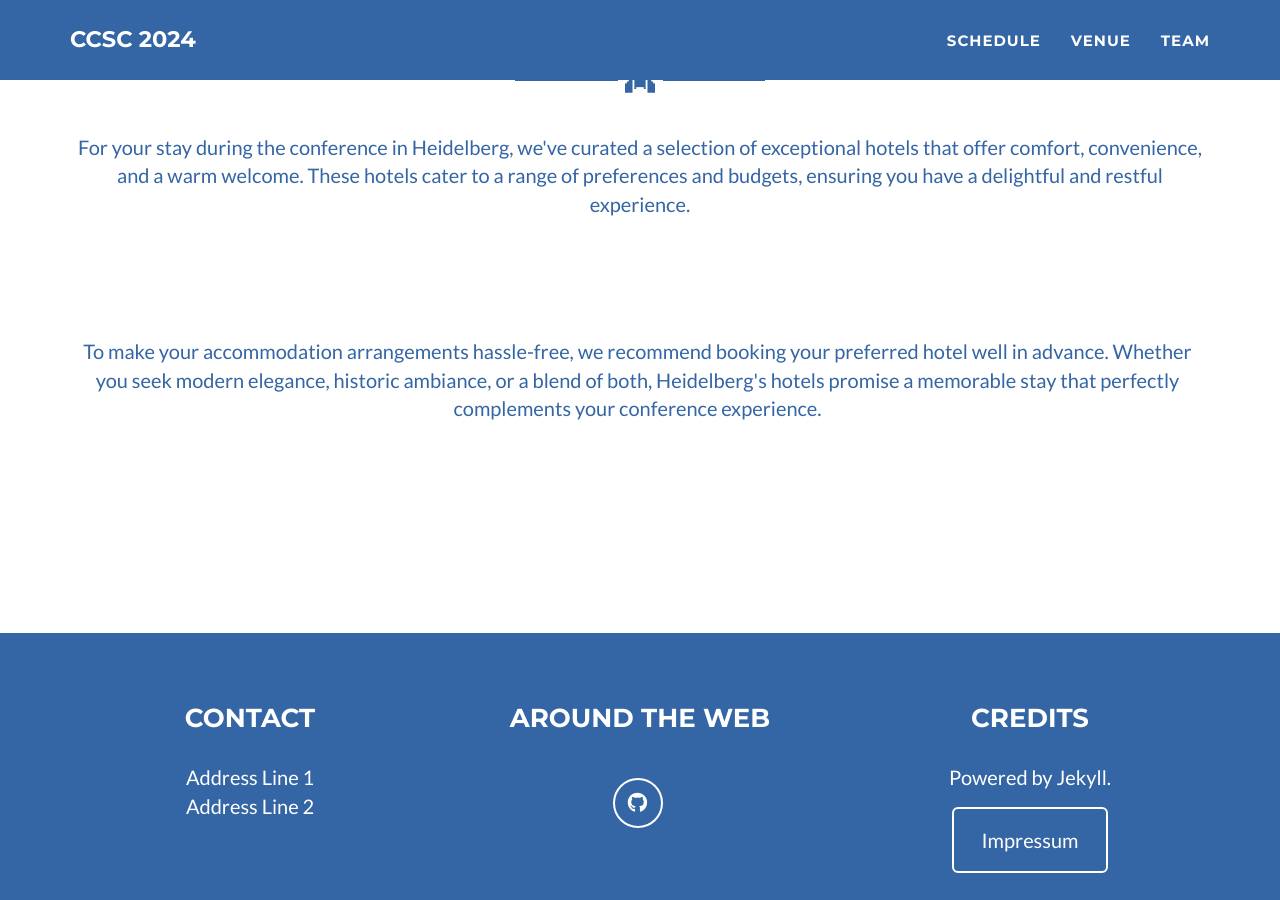
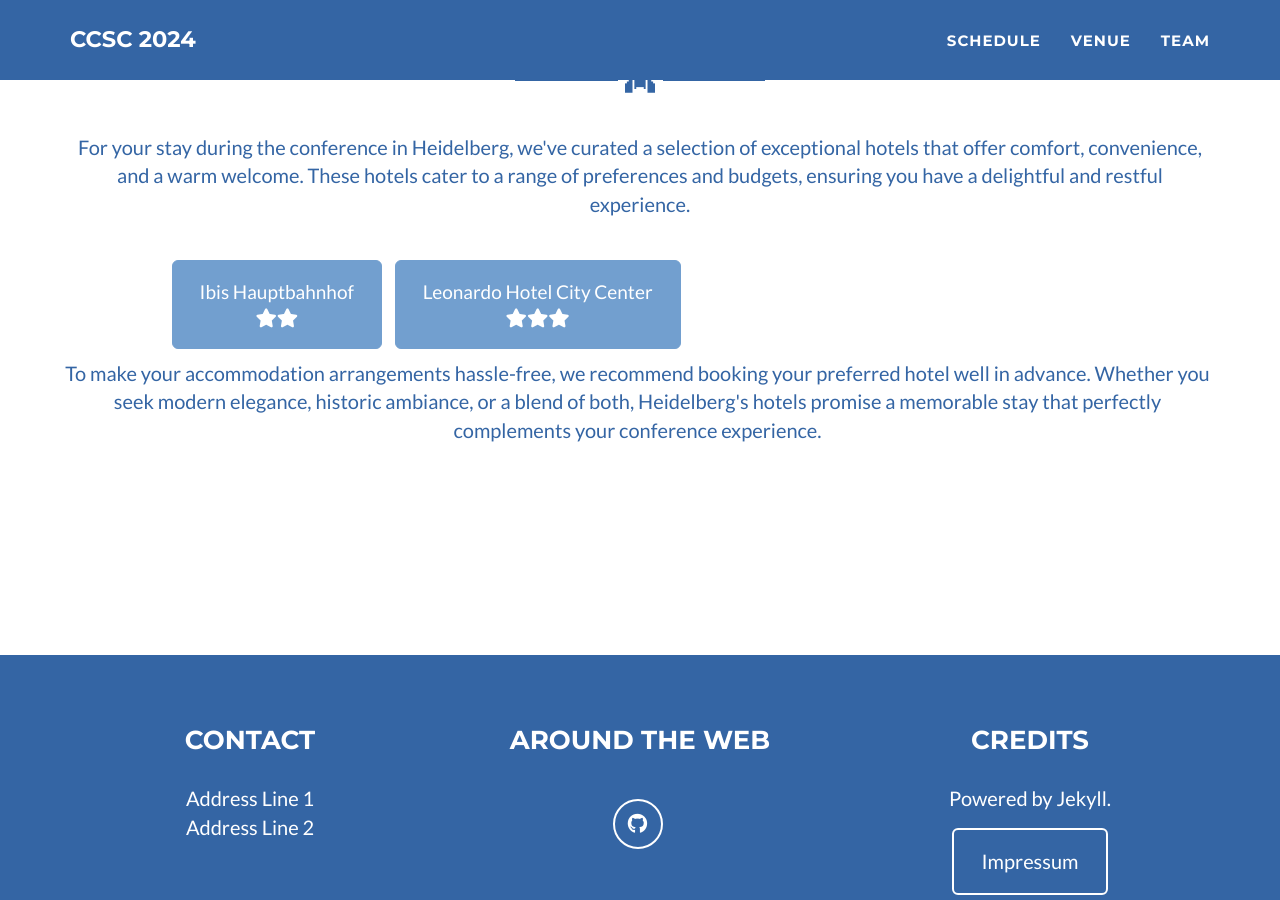
Before and after one commit to ccsc2024/ccsc2024.github.io, a Jekyll site: the page built from venue.html, in a window 1280 px wide and 900 px high, scrolled down 1508 px. Built offline with Jekyll 4.4.1, drawn with Linux system fonts in a browser that asks for light colours.

Commit message:
Update venue.html

```diff
--- a/venue.html
+++ b/venue.html
@@ -50,16 +50,13 @@ layout: page
           For your stay during the conference in Heidelberg, we've curated a selection of exceptional hotels that offer comfort, convenience, and a warm welcome.
           These hotels cater to a range of preferences and budgets, ensuring you have a delightful and restful experience.
         </p>
-      </div>
       <br>
-      </div>
         <ul class="list-inline">
-          <li ><a href="https://www.booking.com/hotel/de/ibis-heidelberg.de.html" class="btn btn-lg btn-outline">Ibis Hauptbahnhof <br> <i class="fa-solid fa-star"></i><i class="fa-solid fa-star"></i></a></li>
-          <li ><a href="https://www.leonardo-hotels.de/heidelberg/leonardo-hotel-heidelberg?utm_source=GoogleAds&utm_medium=CPC&utm_campaign=5Hotel_GER_LeonardoHeidelberg&gclid=CjwKCAjw_aemBhBLEiwAT98FMjsLziIV7YA6XnzVbcoyGEVizkcFlSNm-QzNpaRDV-Tk8zPGRO4tqhoCzhwQAvD_BwE" class="btn btn-lg btn-outline">Leonardo Hotel City Center <br> <i class="fa-solid fa-star"></i><i class="fa-solid fa-star"></i><i class="fa-solid fa-star"></i></a></li>
+          <li ><a href="https://www.booking.com/hotel/de/ibis-heidelberg.de.html" class="btn btn-lg btn-success">Ibis Hauptbahnhof <br> <i class="fa-solid fa-star"></i><i class="fa-solid fa-star"></i></a></li>
+          <li ><a href="https://www.leonardo-hotels.de/heidelberg/leonardo-hotel-heidelberg?utm_source=GoogleAds&utm_medium=CPC&utm_campaign=5Hotel_GER_LeonardoHeidelberg&gclid=CjwKCAjw_aemBhBLEiwAT98FMjsLziIV7YA6XnzVbcoyGEVizkcFlSNm-QzNpaRDV-Tk8zPGRO4tqhoCzhwQAvD_BwE" class="btn btn-lg btn-success">Leonardo Hotel City Center <br> <i class="fa-solid fa-star"></i><i class="fa-solid fa-star"></i><i class="fa-solid fa-star"></i></a></li>
           <li ><a href="https://www.marriott.com/de/hotels/hdbmc-heidelberg-marriott-hotel/overview/" class="btn btn-lg btn-outline">Marriot Hotelf <br> <i class="fa-solid fa-star"></i><i class="fa-solid fa-star"></i><i class="fa-solid fa-star"></i><i class="fa-solid fa-star"></i></a></li>
           <li ><a href="https://www.europaeischerhof.com/" class="btn btn-lg btn-outline">Europäischer Hof <br> <i class="fa-solid fa-star"></i><i class="fa-solid fa-star"></i><i class="fa-solid fa-star"></i><i class="fa-solid fa-star"></i><i class="fa-solid fa-star"></i></a></li>
       <br>
-      <div class="col-lg-12 text-center">
         <p>
         To make your accommodation arrangements hassle-free, we recommend booking your preferred hotel well in advance.
         Whether you seek modern elegance, historic ambiance, or a blend of both, Heidelberg's hotels promise a memorable stay that perfectly complements your conference experience.
```
